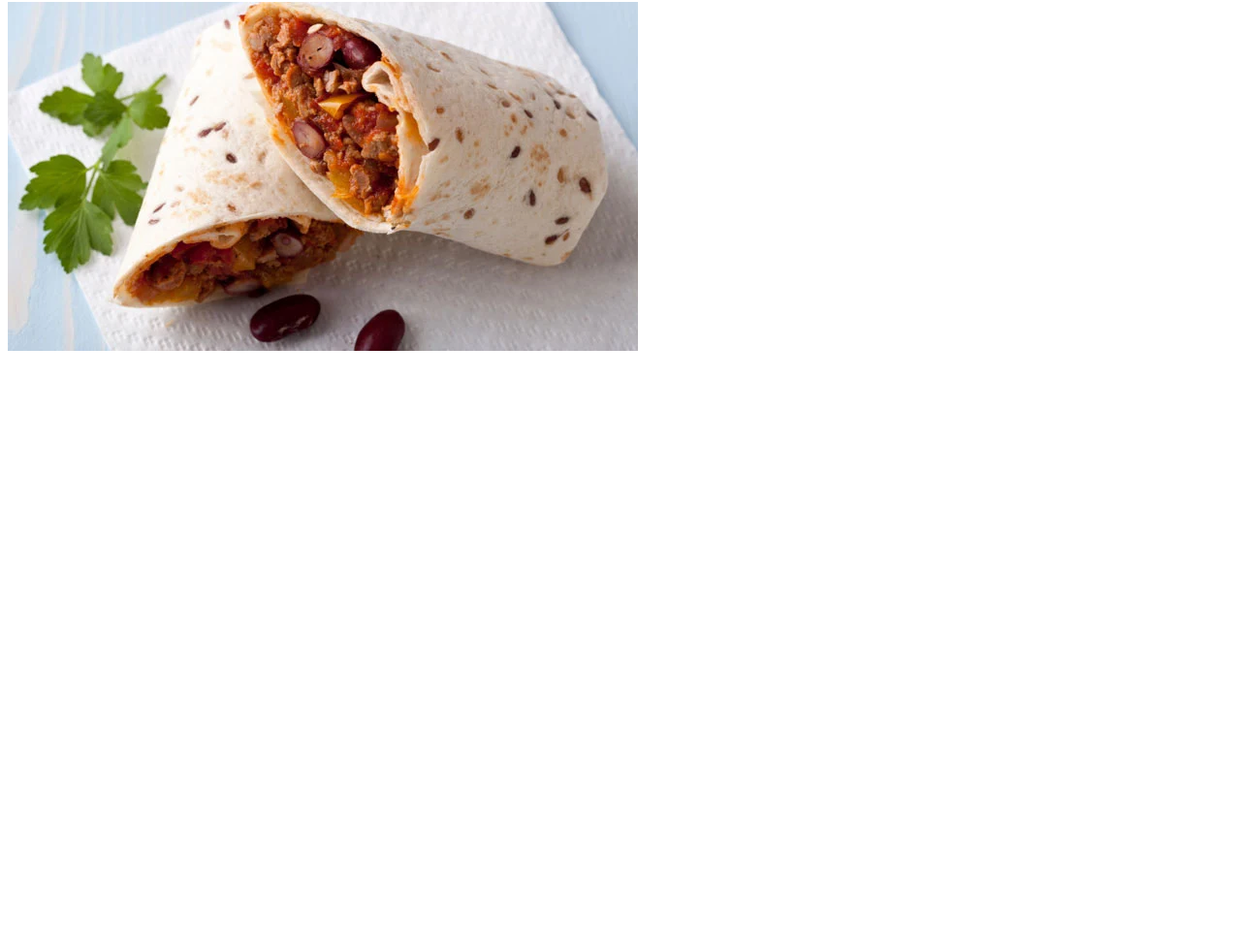
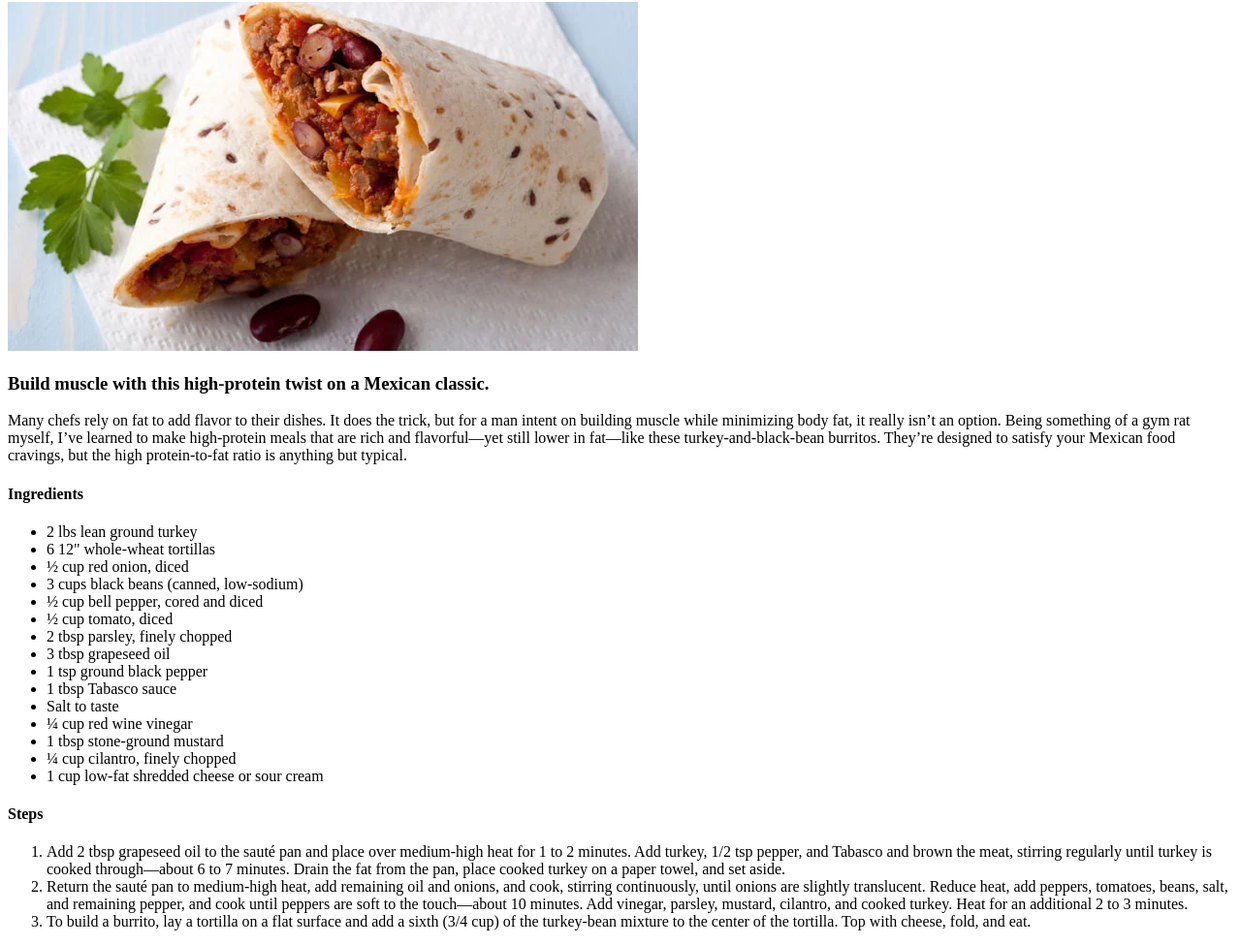
Before and after one commit to lycanfsd/odin-recipes, a plain HTML site: page recipes/turkey-bean-burrito.html in a window 1280 px wide. Shown: the part 78-1054 px from the top of the page at 97% size. Before the commit the page ends 800 px from the top, so only its background shows below. Drawn offline with Linux system fonts and the light colour scheme.

Commit message:
Add turkey-bean-burrito recipe ingredients and steps

```diff
--- a/recipes/turkey-bean-burrito.html
+++ b/recipes/turkey-bean-burrito.html
@@ -8,5 +8,50 @@
     <body>
         <h1>Flavor-Filled Turkey & Bean Burrito</h1>
         <img src="../img/turkey-bean-burrito.jpg" alt="Image of Flavor-Filled Turkey Bean Burrito">
+        <h3>Build muscle with this high-protein twist on a Mexican classic.</h3>
+        <p>
+            Many chefs rely on fat to add flavor to their dishes. It does the trick, but for a man intent
+            on building muscle while minimizing body fat, it really isn’t an option. Being something of a
+            gym rat myself, I’ve learned to make high-protein meals that are rich and flavorful—yet still
+            lower in fat—like these turkey-and-black-bean burritos. They’re designed to satisfy your Mexican
+            food cravings, but the high protein-to-fat ratio is anything but typical.
+        </p>
+        <h4>Ingredients</h4>
+        <ul>
+            <li>2 lbs lean ground turkey</li>
+            <li>6 12" whole-wheat tortillas</li>
+            <li>½ cup red onion, diced</li>
+            <li>3 cups black beans (canned, low-sodium)</li>
+            <li>½ cup bell pepper, cored and diced</li>
+            <li>½ cup ﻿tomato, diced</li>
+            <li>2 tbsp parsley, finely chopped</li>
+            <li>3 tbsp grapeseed oil</li>
+            <li>1 tsp ground black pepper</li>
+            <li>1 tbsp Tabasco sauce</li>
+            <li>Salt to taste</li>
+            <li>¼ cup red wine vinegar</li>
+            <li>1 tbsp stone-ground mustard</li>
+            <li>¼ cup cilantro, finely chopped</li>
+            <li>1 cup low-fat shredded cheese or sour cream</li>
+        </ul>
+        <h4>Steps</h4>
+        <ol>
+            <li>Add 2 tbsp grapeseed oil to the sauté pan and place over medium-high heat for 1 to 2
+                minutes. Add turkey, 1/2 tsp pepper, and Tabasco and brown the meat, stirring regularly
+                until turkey is cooked through—about 6 to 7 minutes. Drain the fat from the pan, place
+                cooked turkey on a paper towel, and set aside.
+            </li>
+            <li>
+                Return the sauté pan to medium-high heat, add remaining oil and onions, and cook, stirring
+                continuously, until onions are slightly translucent. Reduce heat, add peppers, tomatoes,
+                beans, salt, and remaining pepper, and cook until peppers are soft to the touch—about 10
+                minutes. Add vinegar, parsley, mustard, cilantro, and cooked turkey. Heat for an additional
+                 2 to 3 minutes.
+            </li>
+            <li>
+                To build a burrito, lay a tortilla on a flat surface and add a sixth (3/4 cup) of the turkey-bean
+                mixture to the center of the tortilla. Top with cheese, fold, and eat.
+            </li>
+        </ol>
     </body>
 </html>
```
